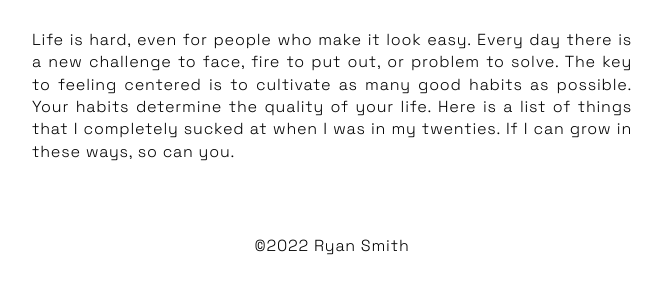
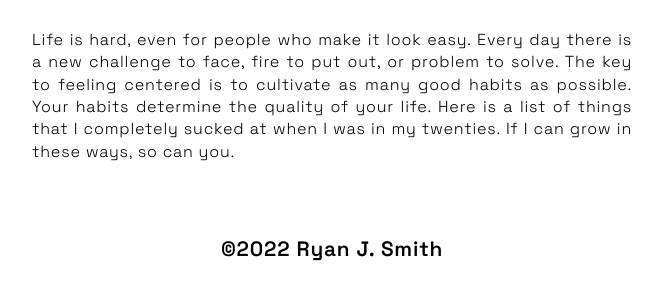
Before and after one commit to ryanjeffrey/life-hacks, a plain HTML site: page index.html in a window 1280 px wide. Shown: the part 88-388 px from the top of the page, without its empty margins (308-970 px from the left). Drawn offline with nearby package versions, Linux system fonts and the light colour scheme; no server answers.

Commit message:
Update footer with github link

```diff
--- a/index.html
+++ b/index.html
@@ -32,7 +32,7 @@
         </article>
     </main>
 
-    <footer>&copy;2022 Ryan Smith</footer>
+    <footer><a href="https://github.com/ryanjeffrey" target="_blank">&copy;2022 Ryan J. Smith</a></footer>
 
     <script type="module" src="app.js"></script>
 </body>
--- a/styles/global.css
+++ b/styles/global.css
@@ -116,4 +116,14 @@ blockquote p {
 
 footer {
     text-align: center;
+    padding-bottom: calc(var(--gutter-global) * 2);
+    font-weight: bold;
+    text-decoration: none;
+    color: black;
 }
+
+footer a {
+    text-decoration: none;
+    color: black;
+    font-size: 1.3rem;
+}
```
